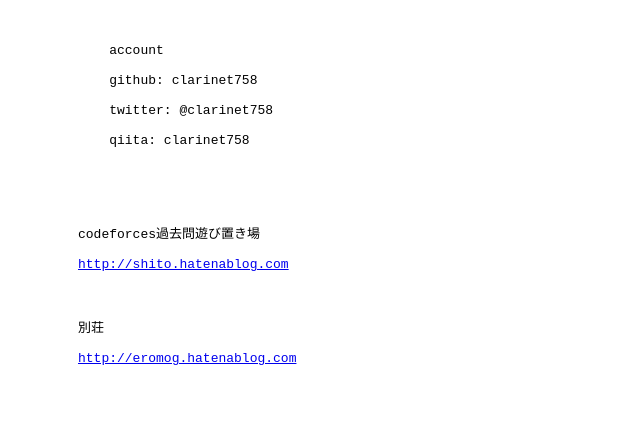
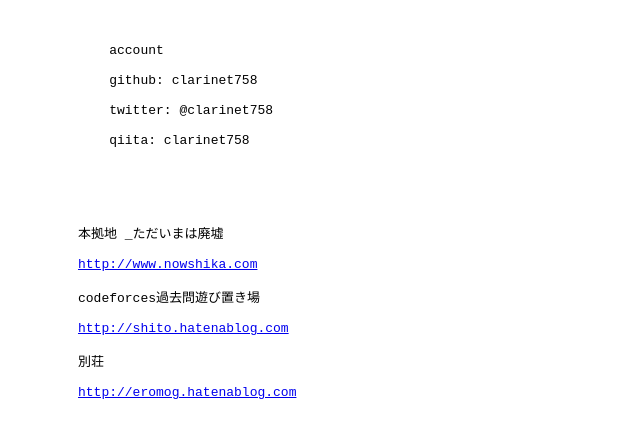
Before and after one commit to clarinet758/clarinet758.github.io, a plain HTML site: page index.html in a window 1280 px wide. Shown: the whole page, without its empty margins (0-640 px from the left). Drawn offline with Linux system fonts and the light colour scheme.

Commit message:
link add

```diff
--- a/index.html
+++ b/index.html
@@ -23,9 +23,10 @@
               qiita: clarinet758<br />
         </div>
         <div id="site">
+          本拠地 _ただいまは廃墟<br />
+          <a href="http://www.nowshika.com">http://www.nowshika.com</a><br />
           codeforces過去問遊び置き場<br />
           <a href="http://shito.hatenablog.com">http://shito.hatenablog.com</a><br />
-          <br />
           別荘<br />
           <a href="http://eromog.hatenablog.com">http://eromog.hatenablog.com</a><br />
         </div>
```
